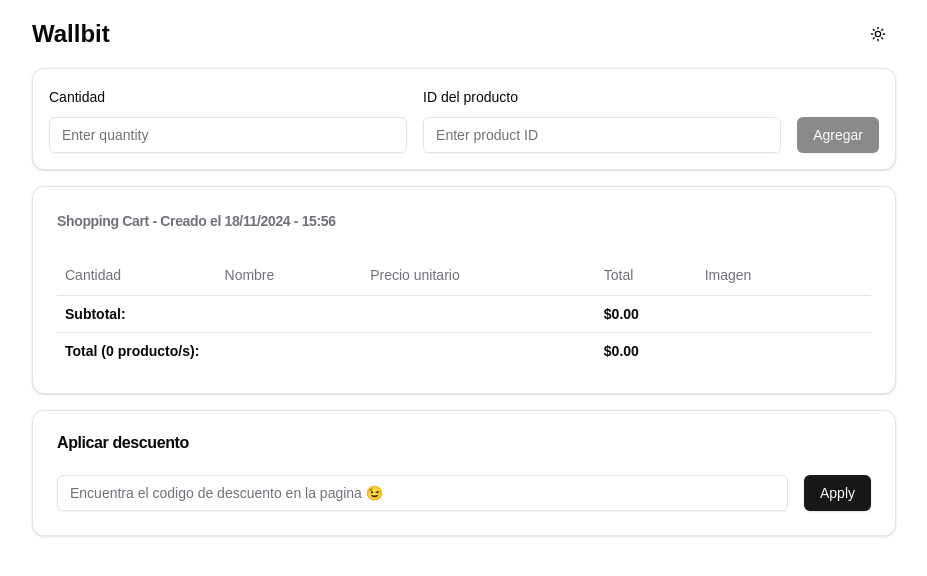
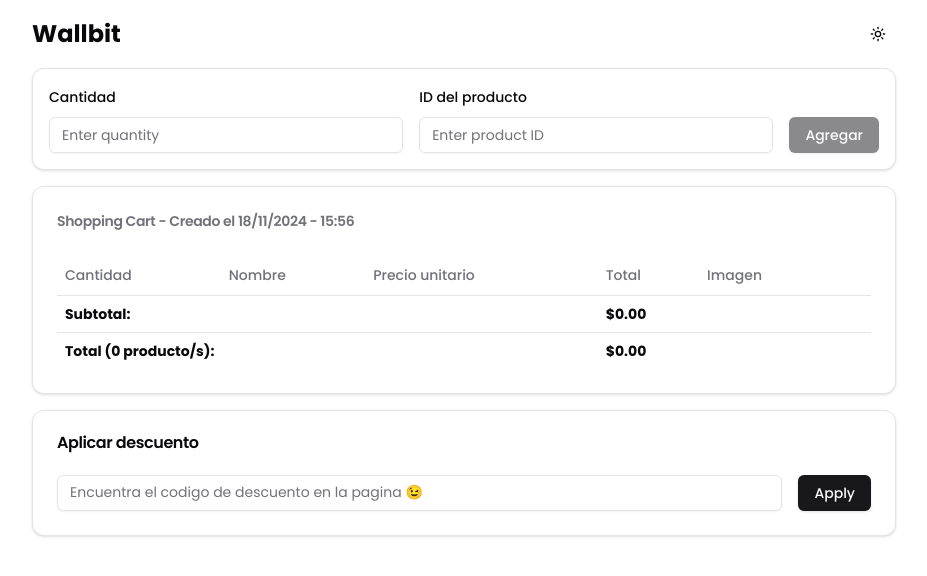
Before and after one commit to solisjoaquin/wallbit-challenge, a Next.js app: page / in a window 1280 px wide. Shown: the top 576 px of the page, without its empty margins (176-1103 px from the left). Built offline with nearby package versions, Linux system fonts and the light colour scheme.

Commit message:
change font

```diff
--- a/app/layout.tsx
+++ b/app/layout.tsx
@@ -1,23 +1,19 @@
 import type { Metadata } from "next";
-import localFont from "next/font/local";
 import "./globals.css";
 import { ThemeProvider } from "@/components/theme-provider";
-
-const geistSans = localFont({
-  src: "./fonts/GeistVF.woff",
-  variable: "--font-geist-sans",
-  weight: "100 900",
-});
-const geistMono = localFont({
-  src: "./fonts/GeistMonoVF.woff",
-  variable: "--font-geist-mono",
-  weight: "100 900",
-});
+import { Poppins } from "next/font/google";
 
 export const metadata: Metadata = {
   title: "Create Next App",
   description: "Generated by create next app",
 };
+
+const poppins = Poppins({
+  subsets: ["latin"],
+  display: "swap",
+  variable: "--font-poppins",
+  weight: ["100", "200", "300", "400", "500", "600", "700", "800", "900"],
+});
 
 export default function RootLayout({
   children,
@@ -26,9 +22,7 @@
 }>) {
   return (
     <html lang="en">
-      <body
-        className={`${geistSans.variable} ${geistMono.variable} antialiased`}
-      >
+      <body className={` antialiased ${poppins.className}`}>
         <ThemeProvider
           attribute="class"
           defaultTheme="system"
--- a/app/page.tsx
+++ b/app/page.tsx
@@ -63,7 +63,7 @@
   const { theme, setTheme } = useTheme();
 
   console.log(
-    "Encontraste el primer codigo secreto: GONCY10. Ahora busca los otros dos para obtener un descuento mayor. 😎"
+    "Encontraste el primer codigo secreto: GONCY10. Busca otro para un descuento mayor. 😎. Pista: haz varios clicks en un componente"
   );
 
   useEffect(() => {
@@ -168,7 +168,7 @@
       setAppliedDiscount(discount);
       setDiscountCode("");
     } else {
-      setError("Invalid discount code");
+      setError("Codigo de descuento invalido");
     }
   };
 
@@ -261,7 +261,7 @@
 
       {error && (
         <Alert variant="destructive">
-          <AlertDescription className="flex items-center gap-2">
+          <AlertDescription className="flex items-center gap-2 dark:text-red-300">
             <XCircle className="h-4 w-4" />
             {error}
           </AlertDescription>
```
